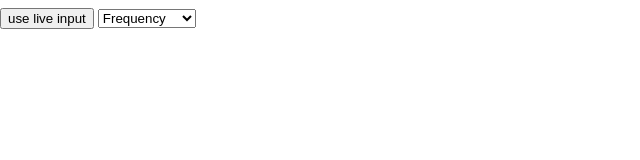
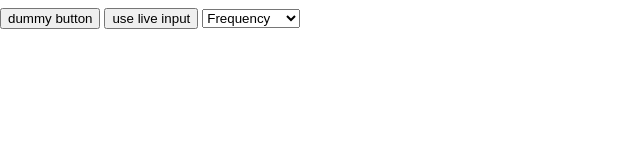
Before and after one commit to iZuno-K/Mayfes2017, a plain HTML site: page index.html in a window 1280 px wide. Shown: the whole page, without its empty margins (0-640 px from the left). Drawn offline with nearby package versions, Linux system fonts and the light colour scheme.

Commit message:
minor change

```diff
--- a/index.html
+++ b/index.html
@@ -14,6 +14,7 @@
 		</style>
 	</head>
 	<body>
+		<button>dummy button</button>
 		<button onclick="toggleLiveInput()">use live input</button>
 		<select id="mode" onchange="setParameter()"><option>Frequency</option><option>TimeDomain</option></select>
 		<br/>
```
